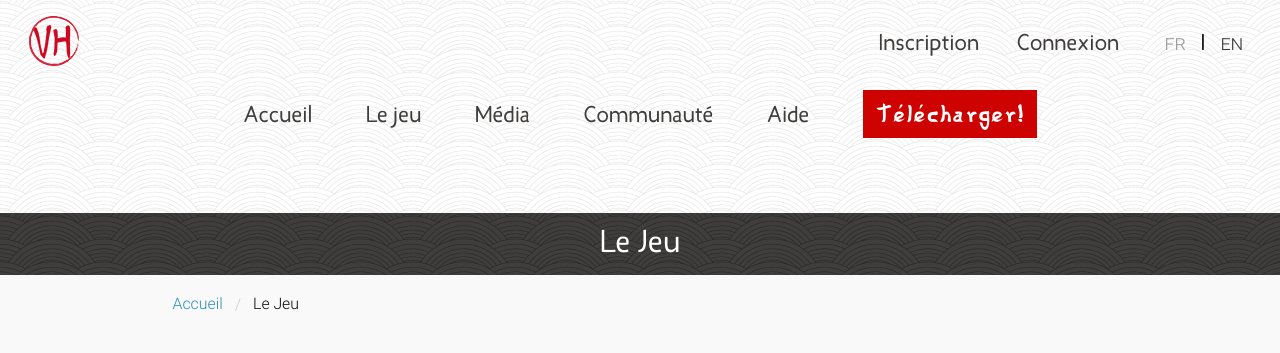
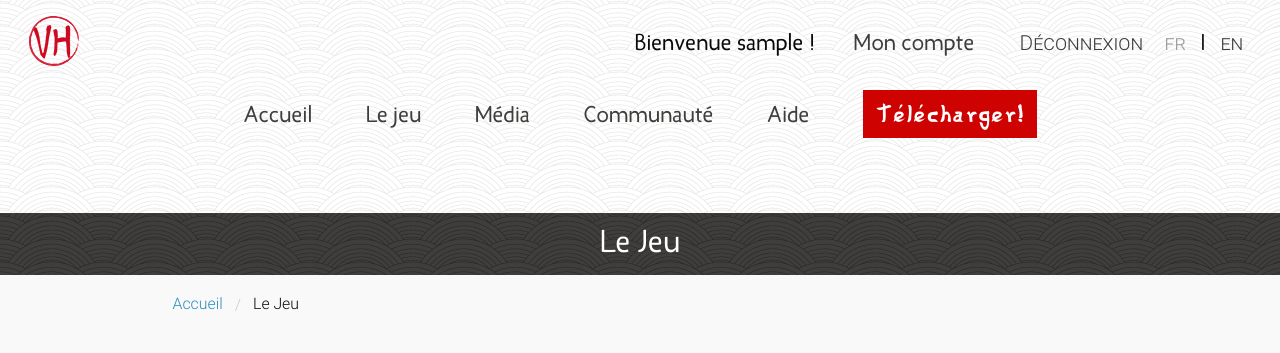
Before and after one commit to JessyeV/virtuhall, a PHP site: page /game.php in a window 1280 px wide. Shown: the top 353 px of the page. Run offline with PHP 8.4, Linux system fonts and the light colour scheme; the visitor is signed in with stand-in values (Sample User, id 1).

Commit message:
finish login/logout

```diff
--- a/community.php
+++ b/community.php
@@ -1,3 +1,4 @@
+<?php session_start(); ?>
 <!DOCTYPE html>
 <head>
 	<html lang="fr">
--- a/download.php
+++ b/download.php
@@ -1,3 +1,4 @@
+<?php session_start(); ?>
 <!DOCTYPE html>
 <head>
 	<html lang="fr">
--- a/game.php
+++ b/game.php
@@ -1,3 +1,4 @@
+<?php session_start(); ?>
 <!DOCTYPE html>
 <html lang="fr">
 	<head>
--- a/header.inc.php
+++ b/header.inc.php
@@ -10,27 +10,6 @@
 					<img id="burger-icon" src="assets/icons/mburger.png" alt="Menu de navigation" title="Accéder au menu" width="35" height="23">
 				</a>
 			</div>
-
-			<?php
-			//Vérifier si utilisateur est logged in
-			if (!isset($_SESSION['pseudo'])) {
-				echo('<div class="log">
-				<ul>
-					<li><a href="signin.php">Inscription</a></li>
-					<li><a class="popup-trigger">Connexion</a></li>
-				</ul>
-				</div>');
-			}
-			else{
-				// echo('Bienvenue '.$_SESSION['pseudo'].' !');
-				echo ('<div class="log">
-					<ul>
-					<li>Bienvenue'.$_SESSION['pseudo'].'!</li>
-					<li><a href="">Mon compte</a></li>
-					</ul>
-					</div>');
-			}
-			?>
 
 			<!-- <div class="lang">
 			 	<ul>
@@ -60,8 +39,14 @@
 					<img src="assets/icons/VH-icon.png" alt="Icône du site de VirtuHall" title="Retour à l'accueil">
 				</a>
 				<ul>
-					<li><a href="signin.php">Inscription</a></li>
-					<li><a class="popup-trigger">Connexion</a></li>
+					<?php
+						if(isset($_SESSION['pseudo'])){
+							echo '<li>Bienvenue '.$_SESSION['pseudo'].' !</li> <li><a href="#">Mon compte</a></li> <li><a href="logout.php">Déconnexion</a></li>';
+						}
+						else{
+							echo '<li><a href="signin.php">Inscription</a></li> <li><a class="popup-trigger">Connexion</a></li>';
+						}
+					?>
 					<li class="disabled">fr</li>
 					<span>|</span>
 					<li><a href="#" class="underlined">en</a></li>
--- a/help.php
+++ b/help.php
@@ -1,3 +1,4 @@
+<?php session_start(); ?>
 <!DOCTYPE html>
 <head>
 	<html lang="fr">
--- a/js/login.js
+++ b/js/login.js
@@ -48,9 +48,9 @@ $("#log-in").submit(function(e){
          dataType : 'html',
          success : function(code_html, statut){
           $("#login-msg").html(code_html); // Affiche le message de bienvenue
-          setTimeout(function(){ location.reload(); }, 500); //Rafraichi la page au bout de 0.5 secondes
+          setTimeout(function(){ window.location.reload(); }, 500); //Rafraichi la page au bout de 0.5 secondes
         },
-         error : function(resultat, statut, erreur){$("#login-msg").html(erreur);} //Affiche le message d'erreur
+         error : function(resultat, statut, erreur){$("#login-msg").html(resultat.responseText);} //Affiche le message d'erreur
       });
   });
 
--- a/login.php
+++ b/login.php
@@ -13,7 +13,7 @@
 
 	function throwError($msg)
 	{
-		header('HTTP', true, 200);
+		header('HTTP', true, 500);
 		echo $msg;
 		exit;
 	}
@@ -64,7 +64,7 @@
     }
     else
     {
-    	throwError("<span style='color:crimson'>Une erreur est survenue.</span>");
+    	header('Location: index.php'); //Redirection vers index.php si rien POST
     }
 
 ?>
--- a/media.php
+++ b/media.php
@@ -1,3 +1,4 @@
+<?php session_start(); ?>
 <!DOCTYPE html>
 <html lang="fr">
 	<head>
--- a/signup.php
+++ b/signup.php
@@ -105,4 +105,7 @@
 			throwError("Les informations fournies sont incorrectes, ou votre pseudo est déjà pris.");
 		}
 	}
+	else{
+		header('Location: signin.php'); //Redirection vers signin.php si rien POST
+	}
 ?>
```
Also changed, not shown: logout.php (added, +7 -0 lines).
